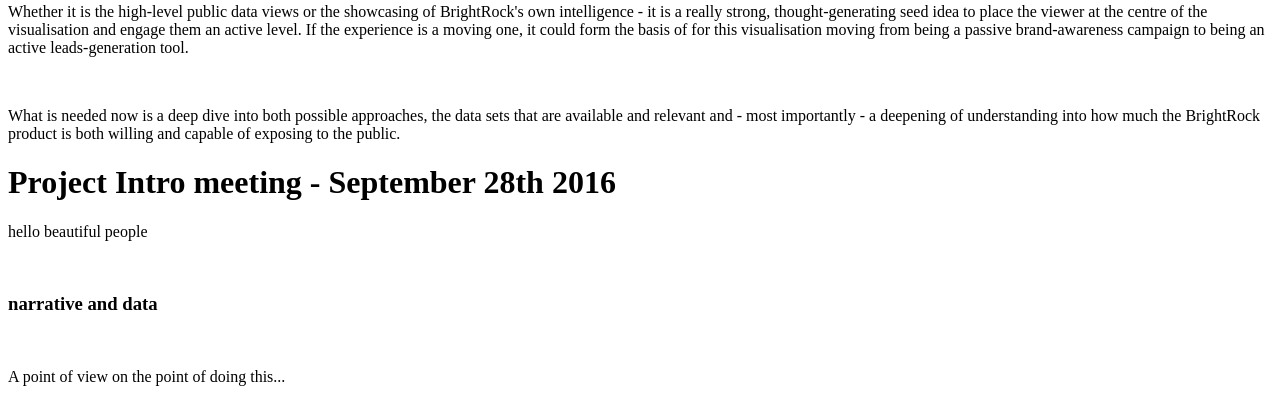
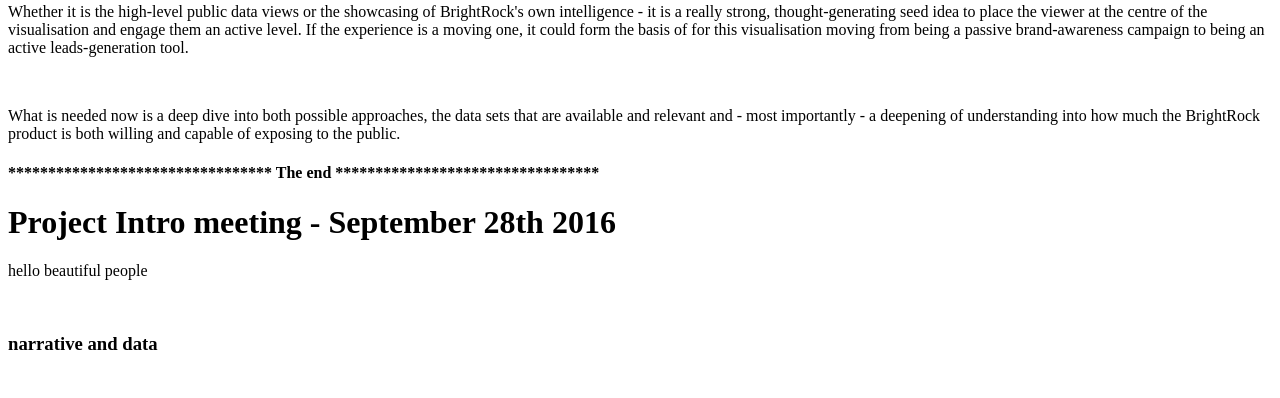
Before and after one commit to heinschulie/davi, a website: page index.html in a window 1280 px wide. Shown: the part 3350-3748 px from the top of the page. Drawn offline with Linux system fonts and the light colour scheme.

Commit message:
October8

```diff
--- a/index.html
+++ b/index.html
@@ -126,7 +126,7 @@
             What is needed now is a deep dive into both possible approaches, the data sets that are available and relevant and - most importantly - a deepening of understanding into how much the BrightRock product is both willing and capable of exposing to the public.
         </p>
 
-
+        <h4>********************************* The end *********************************</h4>
 
 
 
```
